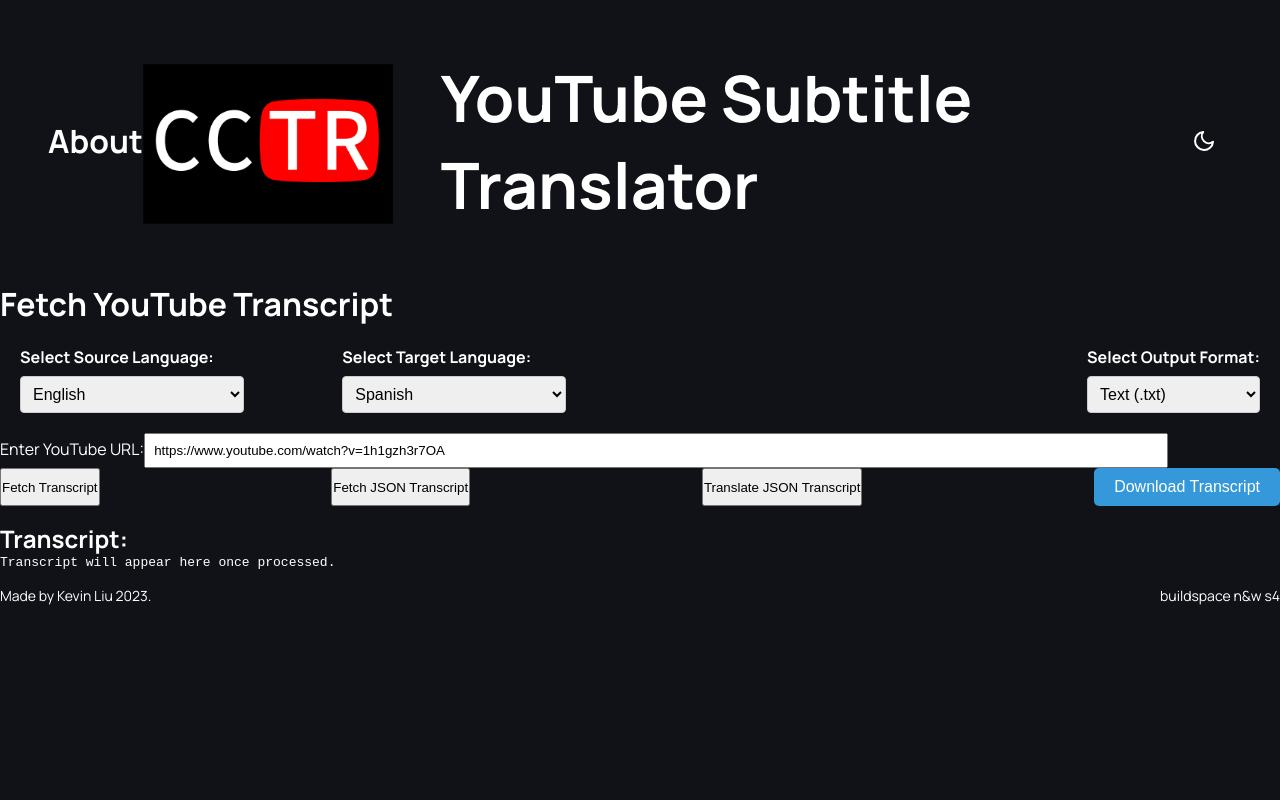
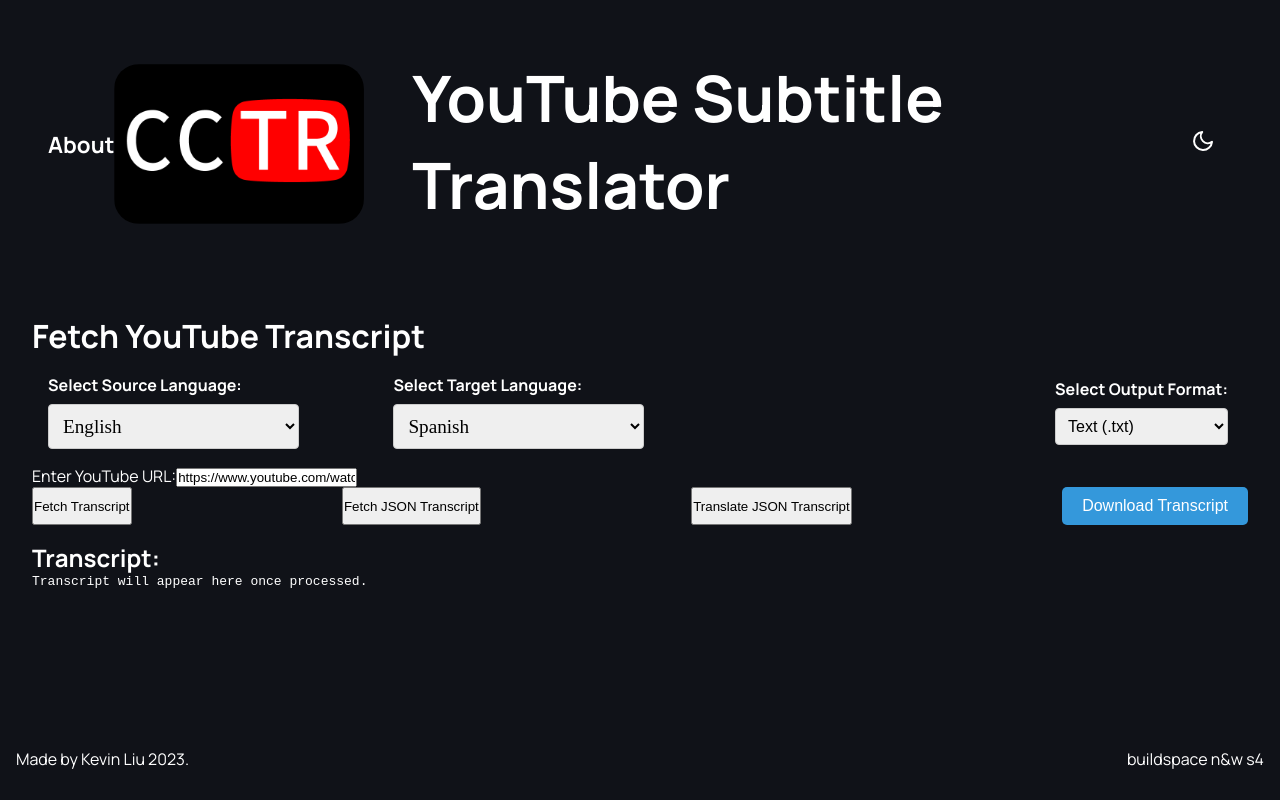
Before and after one commit to kevvrites/yt-sub-translator, a Next.js app: page /transcript in a window 1280 px wide. Built offline with nearby package versions, Linux system fonts and the light colour scheme; no server answers.

Commit message:
ui changes

```diff
--- a/app/about/styles.module.css
+++ b/app/about/styles.module.css
@@ -1,6 +1,7 @@
 .container {
   display: flex;
   flex-direction: column;
+  flex: 1;
 }
 
 .h1 {
--- a/app/globals.css
+++ b/app/globals.css
@@ -7,10 +7,10 @@
 html,
 body {
   max-width: 100vw;
+  height: 100%;
   overflow-x: hidden;
-    background: var(--color-background);
-    color: var(--color-text);
-
+  background: var(--color-background);
+  color: var(--color-text);
 }
 
 a {
--- a/app/layout.jsx
+++ b/app/layout.jsx
@@ -37,7 +37,7 @@
                 href="/about"
                 style={{ textDecoration: "none" }}
               >
-                About
+                <span className={styles.about}>About</span>
               </Link>
 <div className={styles.banner}>
         <div className={styles.logo}>
--- a/app/layout.module.css
+++ b/app/layout.module.css
@@ -1,8 +1,12 @@
 .container {
     display: flex;
     flex-direction: column;
+    min-height: 100vh;
 }
 
+.main {
+    flex: 1;
+}
 
 .siteheader {
     padding: 32px;
@@ -23,9 +27,17 @@
     margin-top: 1rem;
 }
 
+.borderHorizLogo {
+    border-radius: 25px;
+}
+
 .banner {
     display: flex;
     align-items: center;
     justify-content: space-between;
     gap: 3rem;
 }
+
+.about {
+    font-size: 1.4rem;
+}
--- a/app/page.module.css
+++ b/app/page.module.css
@@ -2,8 +2,9 @@
   display: flex;
   flex-direction: column;
   align-items: center;
-  justify-content: space-between;
+  justify-content: space-evenly;
   gap: 50px;
+  flex: 1;
 }
 
 .text {
--- a/app/transcript/page.jsx
+++ b/app/transcript/page.jsx
@@ -4,6 +4,7 @@
 import LanguageSelector from "../../components/langselect/LanguageSelector";
 import FormatSelector from "../../components/formatselect/FormatSelector";
 import DownloadButton from "../../components/download/DownloadButton";
+
 export default function Transcript() {
   const [inputUrl, setInputUrl] = useState(
     "https://www.youtube.com/watch?v=1h1gzh3r7OA"
@@ -107,16 +108,18 @@
           />
         </div>
       </div>
-      <div className={styles.input}>
-        <label>
-          Enter YouTube URL:
+      <div className={styles.inputContainer}>
+        <div className={styles.input}>
+          <label className={styles.label}>
+            Enter YouTube URL:
+          </label>
           <input
             type="text"
             value={inputUrl}
             onChange={(e) => setInputUrl(e.target.value)}
-            style={{ width: "80%", padding: "0.5rem" }}
+            className={styles.inputField}
           />
-        </label>
+        </div>
       </div>
       <div className={styles.buttons}>
         <button onClick={fetchTranscript} disabled={isFetching}>
--- a/app/transcript/styles.module.css
+++ b/app/transcript/styles.module.css
@@ -1,6 +1,9 @@
 .container {
     display: flex;
     flex-direction: column;
+    justify-content: flex-start;
+    flex: 1;
+    margin: 2rem;
 }
 
 .dropdowns {
@@ -23,3 +26,16 @@
     display: flex;
     justify-content: space-between;
 }
+
+.inputContainer {
+    display: flex;
+}
+
+
+.input input{
+    flex-basis: 80%;
+}
+
+.inputField {
+    flex-basis: 80%;
+}
--- a/components/footer/styles.module.css
+++ b/components/footer/styles.module.css
@@ -3,5 +3,6 @@
   align-items: center;
   justify-content: space-between;
   height: 50px;
-  font-size: 14px;
+  font-size: 1rem;
+  margin: 1rem;
 }
--- a/components/langselect/styles.module.css
+++ b/components/langselect/styles.module.css
@@ -1,27 +1,22 @@
 /* Style for the container */
 .container {
-    margin: 20px;
+    margin: 1rem;
   }
 
   /* Style for the label */
   .label {
     display: block;
+    font-weight: bold;
     margin-bottom: 8px;
-    font-weight: bold;
   }
 
   /* Style for the select dropdown */
   .select {
-    padding: 8px;
-    font-size: 16px;
+    padding: 10px;
+    font-size: 1.2rem;
     border: 1px solid #ccc;
     border-radius: 4px;
+    font-family: "Cambria, Cochin, Georgia, Times, 'Times New Roman', serif";
     width: 100%;
-    max-width: 300px;
+    max-width: 100%;
   }
-
-  /* Style for the selected language text */
-  .selected {
-    margin-top: 8px;
-    font-style: italic;
-  }
```
Also changed, not shown: app/about/loading.jsx (deleted, +0 -7 lines), app/about/page.jsx (+4 -11 lines). Lines whose indentation alone changed are shown as unchanged.
